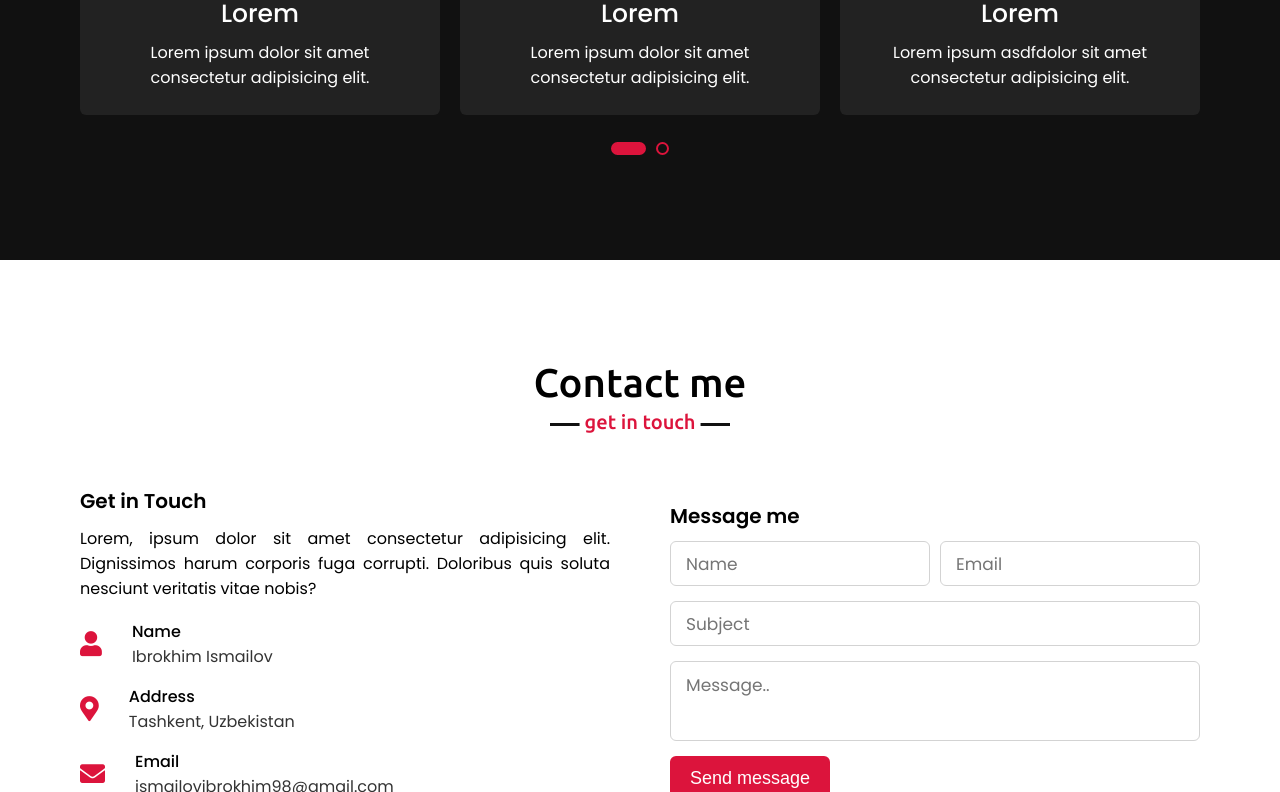
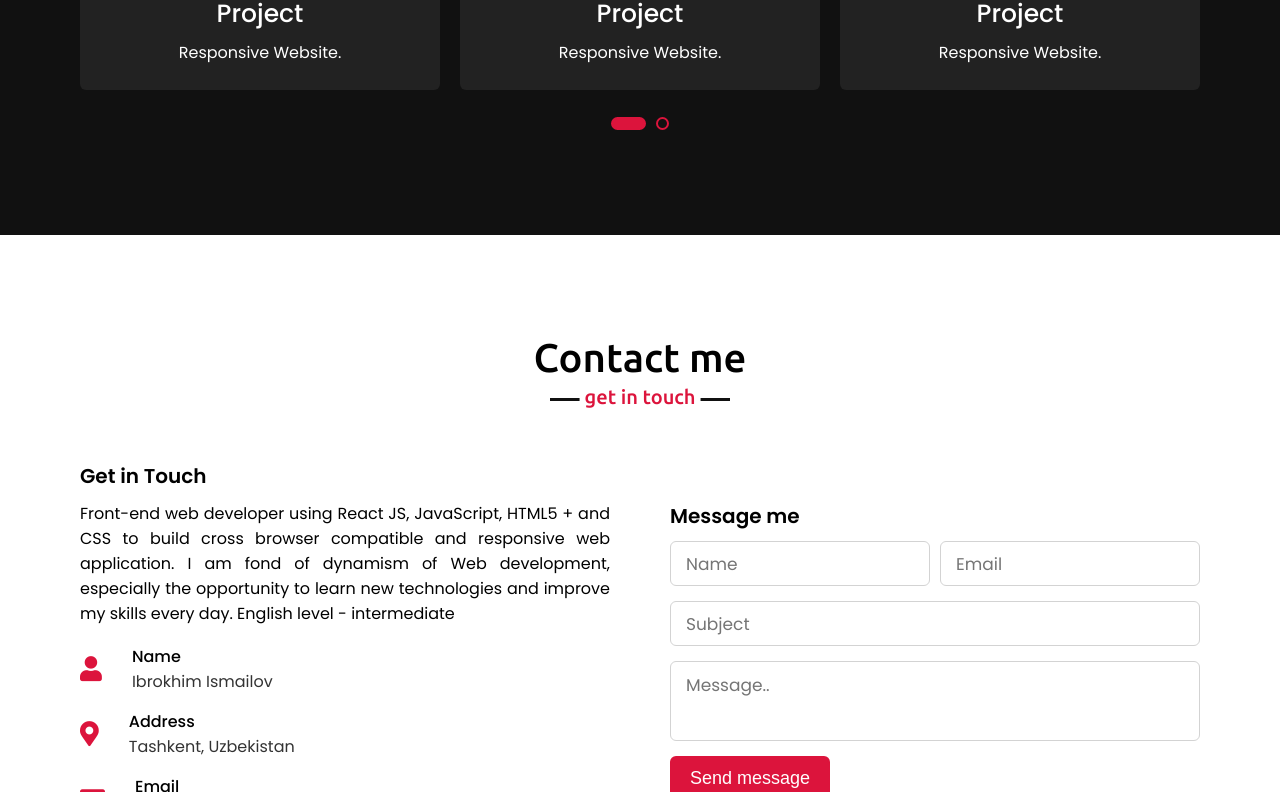
Before and after one commit to IsmailovTech/partfolio, a plain HTML site: page index.html in a window 1280 px wide. Shown: the part 3142-3934 px from the top of the page. Drawn offline with nearby package versions, Linux system fonts and the light colour scheme.

Commit message:
yangi o'zgarish

```diff
--- a/index.html
+++ b/index.html
@@ -158,37 +158,37 @@
             <div class="carousel owl-carousel">
                 <div class="card">
                     <div class="box">
-                        <img src="images/profile-1.jpeg" alt="">
-                        <div class="text">Lorem</div>
-                        <p>Lorem ipsum dolor sit amet consectetur adipisicing elit.</p>
+                        <img src="https://colorlib.com/wp/wp-content/uploads/sites/2/featured_electrician-website-templates.jpg" alt="">
+                        <div class="text">Project</div>
+                        <p>Responsive Website.</p>
                     </div>
                 </div>
                 <div class="card">
                     <div class="box">
-                        <img src="images/profile-2.jpeg" alt="">
-                        <div class="text">Lorem</div>
-                        <p>Lorem ipsum dolor sit amet consectetur adipisicing elit.</p>
+                        <img src="https://athemes.com/wp-content/uploads/boldman-handyman-wordpress-theme-768x576.jpg" alt="">
+                        <div class="text">Project</div>
+                        <p>Responsive Website.</p>
                     </div>
                 </div>
                 <div class="card">
                     <div class="box">
-                        <img src="images/profile-3.jpeg" alt="">
-                        <div class="text">Lorem</div>
-                        <p>Lorem ipsum dolor sit amet consectetur adipisicing elit.</p>
+                        <img src="https://themespell.com/wp-content/uploads/2020/10/best-Bootstrap-Construction-Templates.png" alt="">
+                        <div class="text">Project</div>
+                        <p>Responsive Website.</p>
                     </div>
                 </div>
                 <div class="card">
                     <div class="box">
-                        <img src="images/profile-4.jpeg" alt="">
-                        <div class="text">Lorem</div>
-                        <p>Lorem ipsum asdfdolor sit amet consectetur adipisicing elit.</p>
+                        <img src="https://monsterspost.com/wp-content/uploads/2020/09/sell-web-templates-main-min-min-1.jpg" alt="">
+                        <div class="text">Project</div>
+                        <p>Responsive Website.</p>
                     </div>
                 </div>
                 <div class="card">
                     <div class="box">
-                        <img src="images/profile-5.jpeg" alt="">
-                        <div class="text">Lorem</div>
-                        <p>Lorem ipsum dolor sit amet consectetur adipisicing elit.</p>
+                        <img src="https://cdn.dribbble.com/users/613806/screenshots/1660487/best_selling_html5_templates_in_themeforest.png" alt="">
+                        <div class="text">Project</div>
+                        <p>Responsive Website.</p>
                     </div>
                 </div>
             </div>
@@ -202,7 +202,8 @@
             <div class="contact-content">
                 <div class="column left">
                     <div class="text">Get in Touch</div>
-                    <p>Lorem, ipsum dolor sit amet consectetur adipisicing elit. Dignissimos harum corporis fuga corrupti. Doloribus quis soluta nesciunt veritatis vitae nobis?</p>
+                    <p>Front-end web developer using React JS, JavaScript, HTML5 + and CSS to build cross browser compatible and responsive web application. I am fond of dynamism of Web development, especially the opportunity to learn new technologies and
+                        improve my skills every day. English level - intermediate</p>
                     <div class="icons">
                         <div class="row">
                             <i class="fas fa-user"></i>
```
